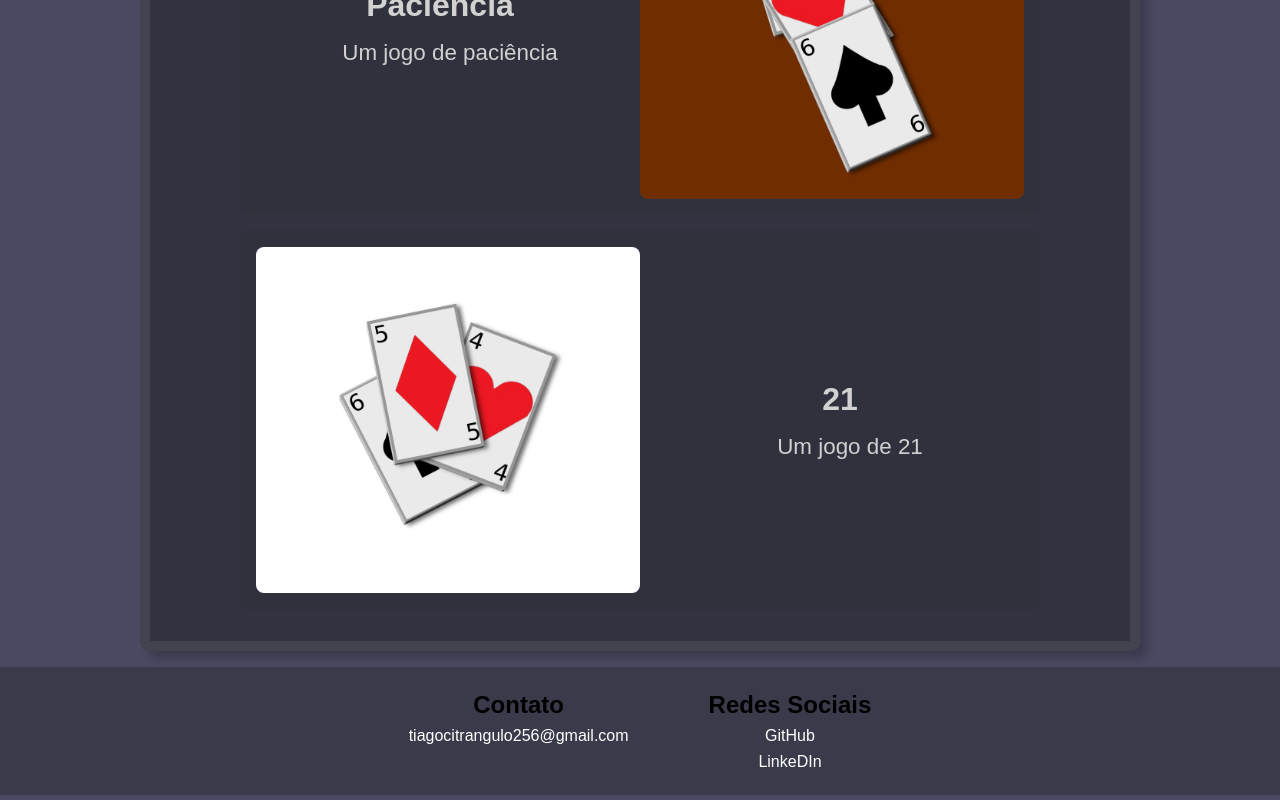
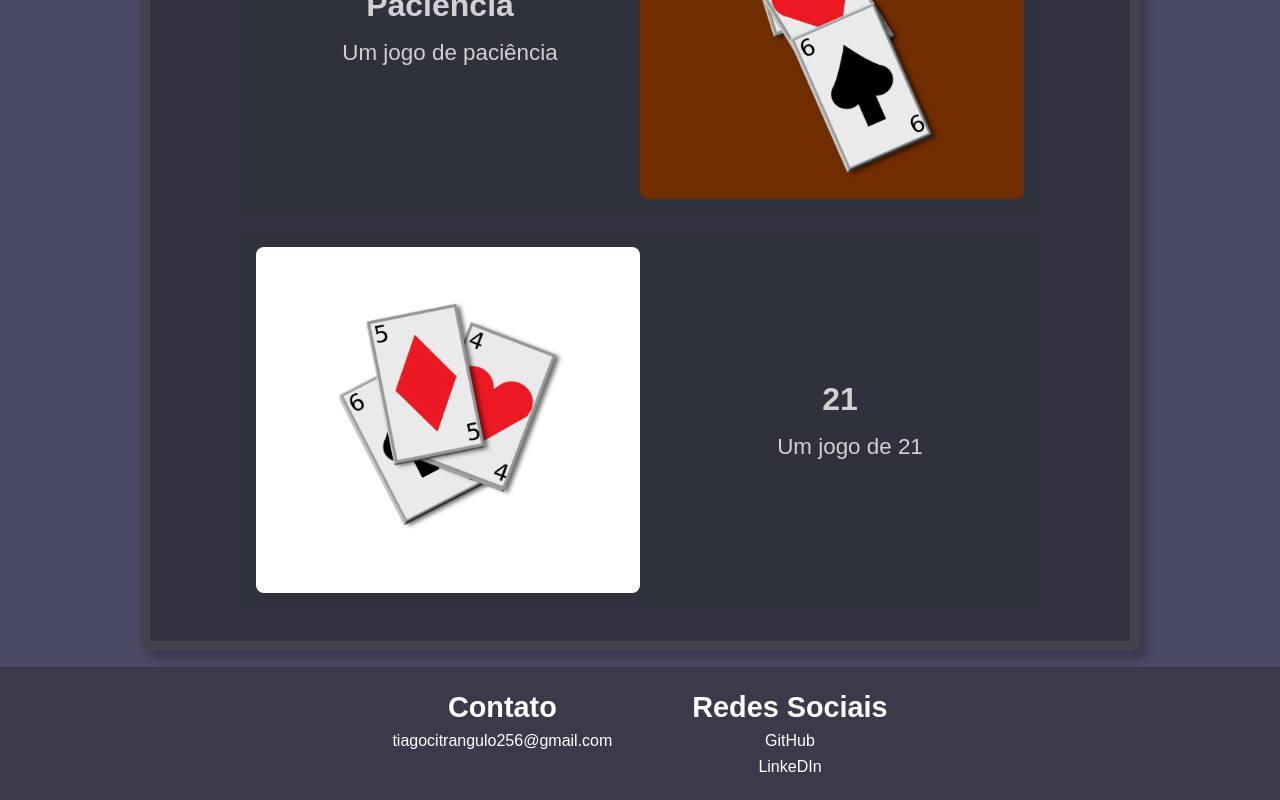
Before and after one commit to TiagoCitranguloDaSilva/tiagocitrangulodasilva.github.io, a React (Vite) app: page / in a window 1280 px wide. Shown: the part 1611-2411 px from the top of the page. Built offline with nearby package versions, Linux system fonts and the light colour scheme.

Commit message:
Mudando um pouco o estilo e adicionando um icone

```diff
--- a/index.html
+++ b/index.html
@@ -4,6 +4,7 @@
     <meta charset="UTF-8" />
     <meta name="viewport" content="width=device-width, initial-scale=1.0" />
     <title>Tiago Citrangulo da Silva</title>
+    <link rel="shortcut icon" href="./public/img/programador.jpg" type="image/x-icon">
   </head>
   <body>
     <div id="root"></div>
--- a/src/Footer/Footer.css
+++ b/src/Footer/Footer.css
@@ -13,9 +13,19 @@ footer {
     text-align: center;
 }
 
+footer h2{
+    color: white;
+    font-size: 1.8rem;
+}
+
 footer a {
     color: white;
     text-decoration: none;
+    transition: transform .3s ease;
+}
+
+footer a:hover{
+    transform: scale(1.05);
 }
 
 footer div{
```
Also changed, not shown: public/img/programador.jpg (added).
